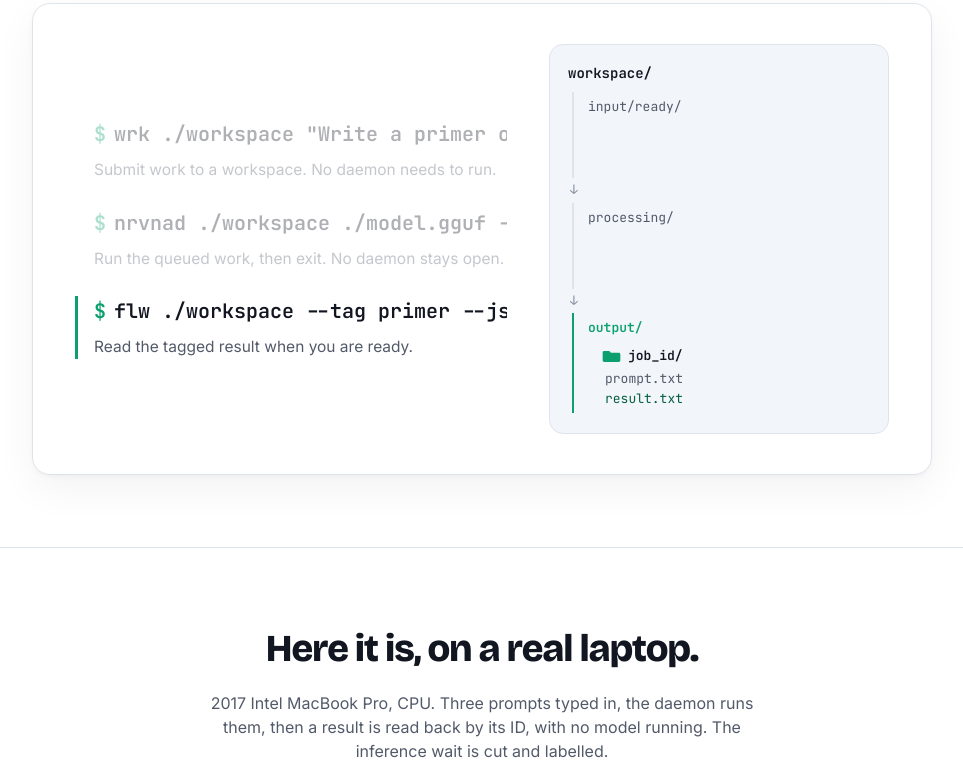
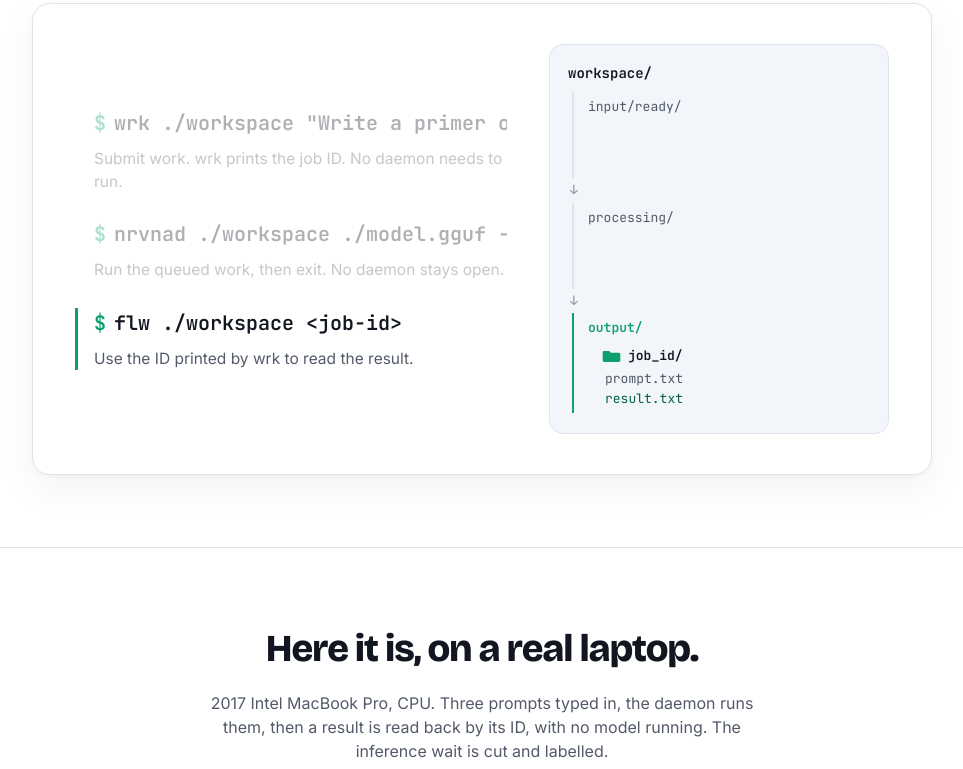
Before and after one commit to sanmathigb/nrvna, a plain HTML site: page index.html in a window 1280 px wide. Shown: the part 1143-1912 px from the top of the page, without its empty margins (158-1121 px from the left). Drawn offline with nearby package versions, Linux system fonts and the light colour scheme.

Commit message:
docs: simplify GitHub Pages quickstart

```diff
--- a/index.html
+++ b/index.html
@@ -264,16 +264,16 @@
     <div class="stage" data-phase="1">
       <div class="cmds-col">
         <div class="cline" data-step="1">
-          <code><b>$</b>wrk ./workspace "Write a primer on KV caches" --tag primer</code>
-          <p>Submit work to a workspace. No daemon needs to run.</p>
+          <code><b>$</b>wrk ./workspace "Write a primer on KV caches"</code>
+          <p>Submit work. wrk prints the job ID. No daemon needs to run.</p>
         </div>
         <div class="cline" data-step="2">
           <code><b>$</b>nrvnad ./workspace ./model.gguf --drain</code>
           <p>Run the queued work, then exit. No daemon stays open.</p>
         </div>
         <div class="cline" data-step="3">
-          <code><b>$</b>flw ./workspace --tag primer --json</code>
-          <p>Read the tagged result when you are ready.</p>
+          <code><b>$</b>flw ./workspace &lt;job-id&gt;</code>
+          <p>Use the ID printed by wrk to read the result.</p>
         </div>
       </div>
 
```
